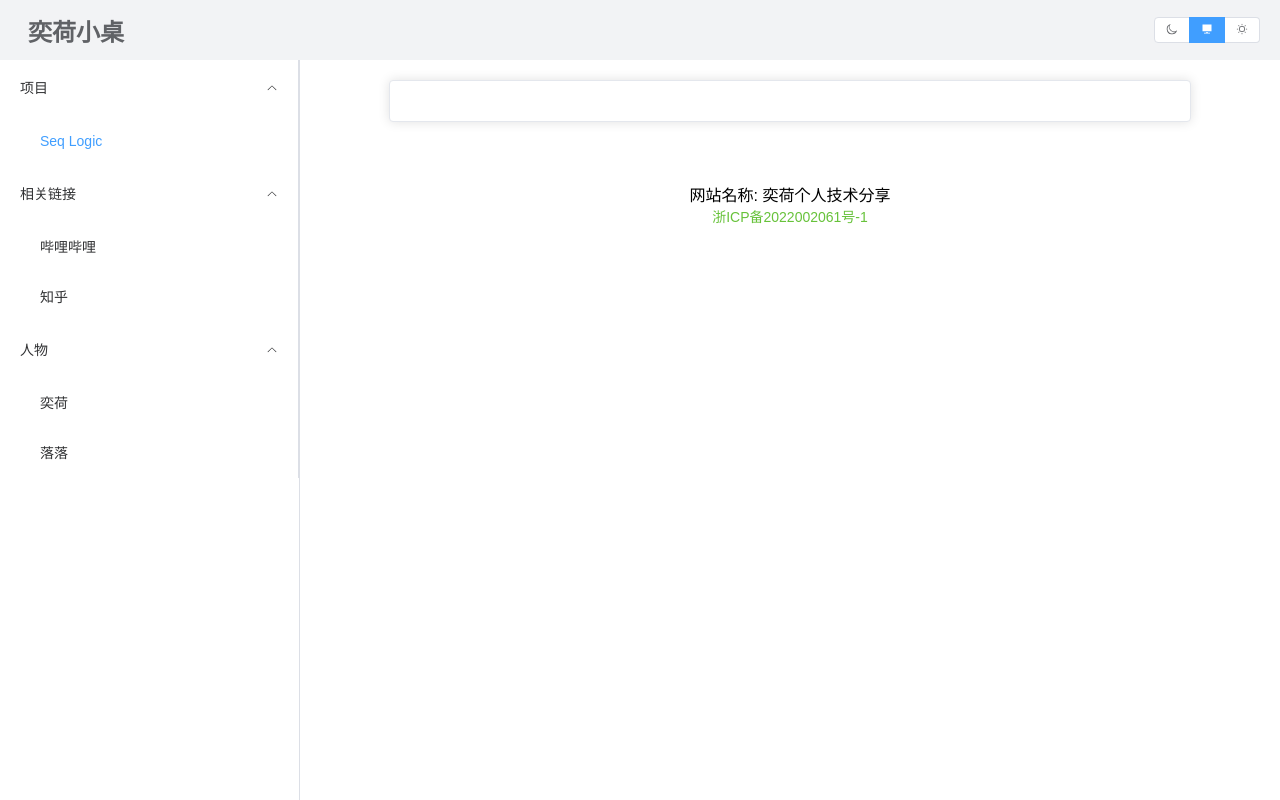
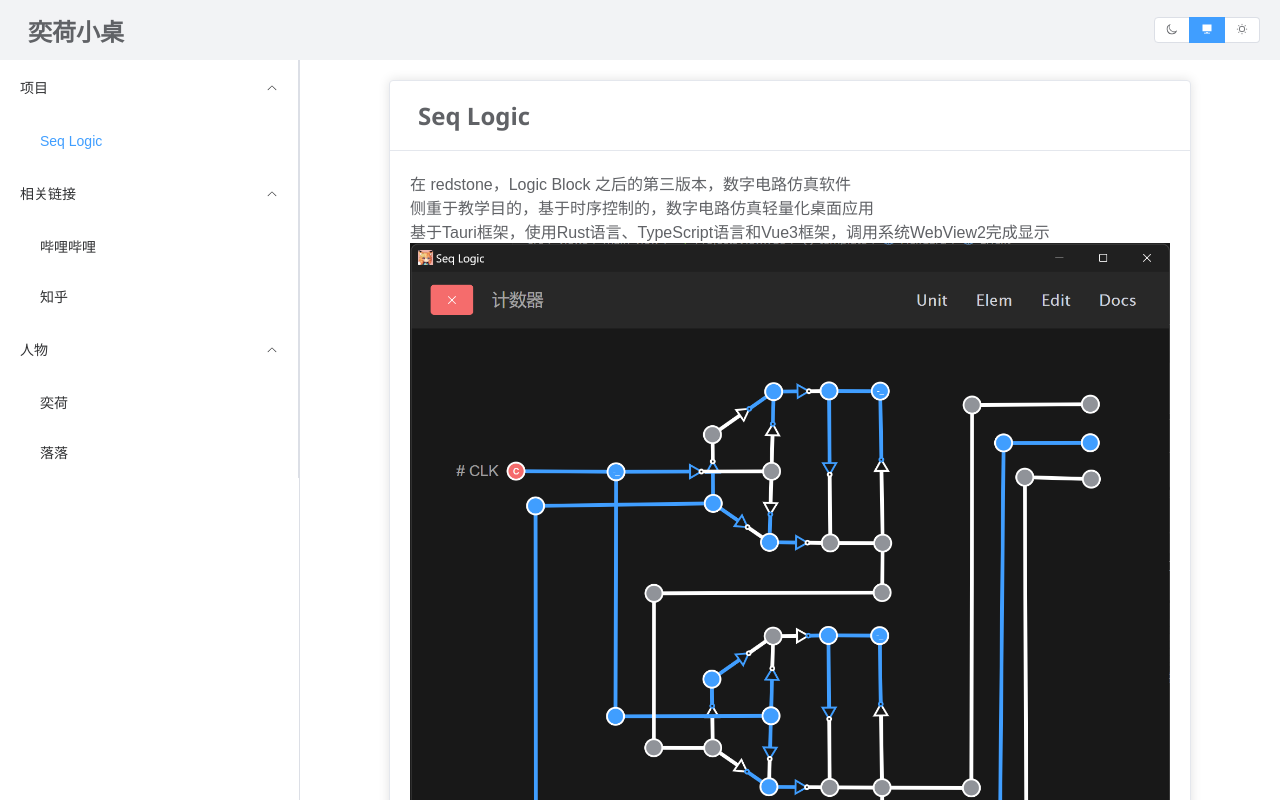
Before and after one commit to yyhhenry/yyhhenry.github.io, a Vue app: page / in a window 1280 px wide. Built offline with nearby package versions, Linux system fonts and the light colour scheme.

Commit message:
projects

```diff
--- a/src/components/ICPView.vue
+++ b/src/components/ICPView.vue
@@ -3,7 +3,7 @@ import { ElLink } from 'element-plus';
 import CenterLayout from './CenterLayout.vue';
 </script>
 <template>
-  <div :style="{ color: 'var(--el-text-color)', marginTop: '40px' }">
+  <div :style="{ color: 'var(--el-text-color)', marginTop: '40px', marginBottom: '10px' }">
     <CenterLayout> 网站名称: 奕荷个人技术分享 </CenterLayout>
     <CenterLayout>
       <ElLink href="https://beian.miit.gov.cn/" type="success" target="_blank">
--- a/src/views/main-view/ProjectsView.vue
+++ b/src/views/main-view/ProjectsView.vue
@@ -1,9 +1,30 @@
 <script setup lang="ts">
+import CenterLayout from '@/components/CenterLayout.vue';
 import FlexCard from '@/components/FlexCard.vue';
+import HeaderText from '@/components/HeaderText.vue';
+import { ElImage, ElRow, ElText } from 'element-plus';
 defineProps<{
   page: string;
 }>();
 </script>
 <template>
-  <FlexCard></FlexCard>
+  <FlexCard v-if="page == 'seq-logic'">
+    <template #header>
+      <ElRow :align="'middle'">
+        <HeaderText href="https://gitee.com/yyhhenry/seq-logic"> Seq Logic </HeaderText>
+      </ElRow>
+    </template>
+    <ElText tag="p" size="large">
+      在 redstone，Logic Block 之后的第三版本，数字电路仿真软件
+    </ElText>
+    <ElText tag="p" size="large">
+      侧重于教学目的，基于时序控制的，数字电路仿真轻量化桌面应用
+    </ElText>
+    <ElText tag="p" size="large">
+      基于Tauri框架，使用Rust语言、TypeScript语言和Vue3框架，调用系统WebView2完成显示
+    </ElText>
+    <CenterLayout>
+      <ElImage src="./images/projects/seq-logic.png"></ElImage>
+    </CenterLayout>
+  </FlexCard>
 </template>
```
Also changed, not shown: public/images/projects/seq-logic.png (added).
